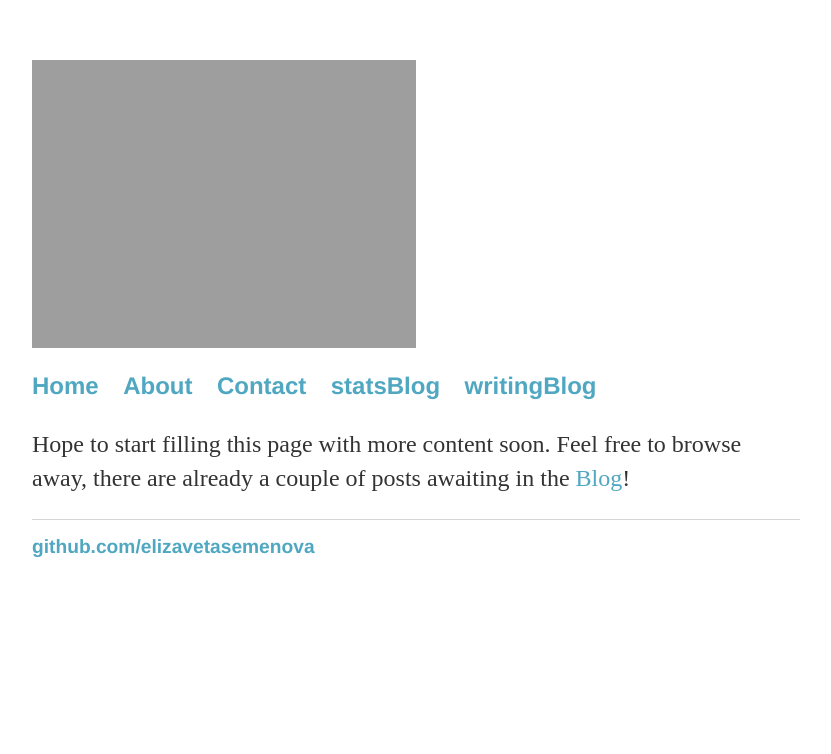
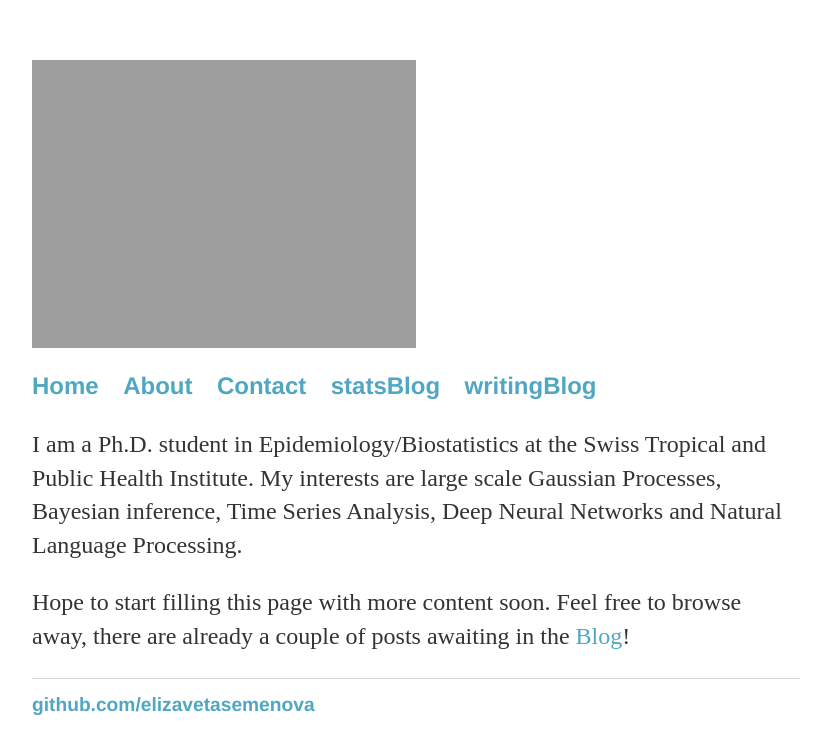
Before and after one commit to elizavetasemenova/elizavetasemenova.github.io, a Jekyll site: the page built from index.html, in a window 1280 px wide. Shown: the top 754 px of the page, without its empty margins (224-1055 px from the left). Built offline with Jekyll 4.4.1, drawn with Linux system fonts in a browser that asks for light colours.

Commit message:
Update index.html

```diff
--- a/index.html
+++ b/index.html
@@ -3,6 +3,9 @@ layout: default
 title: Liza Semenova, statistician in progress
 ---
 <div class="blurb">
+	<p>I am a Ph.D. student in Epidemiology/Biostatistics at the Swiss Tropical and Public Health Institute. My interests are
+	large scale Gaussian Processes, Bayesian inference, Time Series Analysis, Deep Neural Networks and Natural Language Processing.</p>
+
 	<p>Hope to start filling this page with more content soon. Feel free to browse away, there are already a couple of posts awaiting
 		 in the <a href="/blog">Blog</a>! </p>
 </div><!-- /.blurb -->
```
